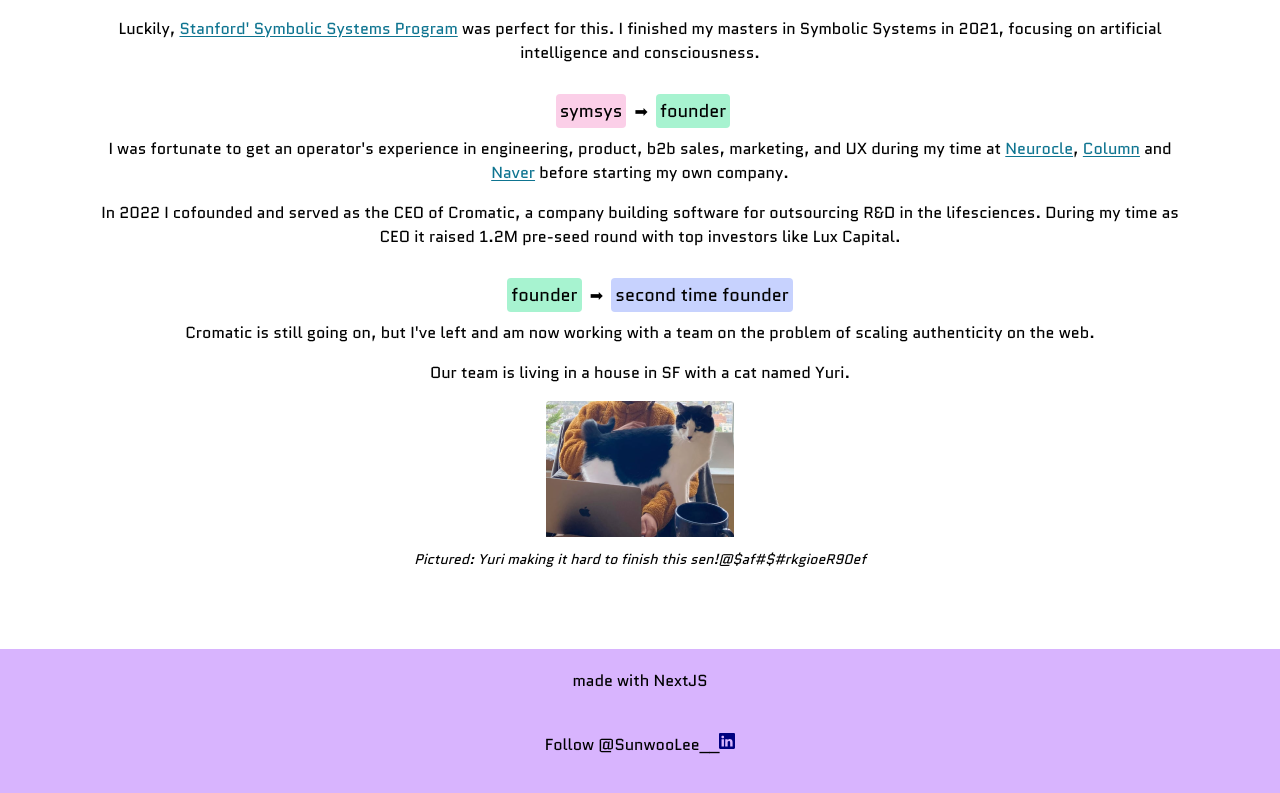
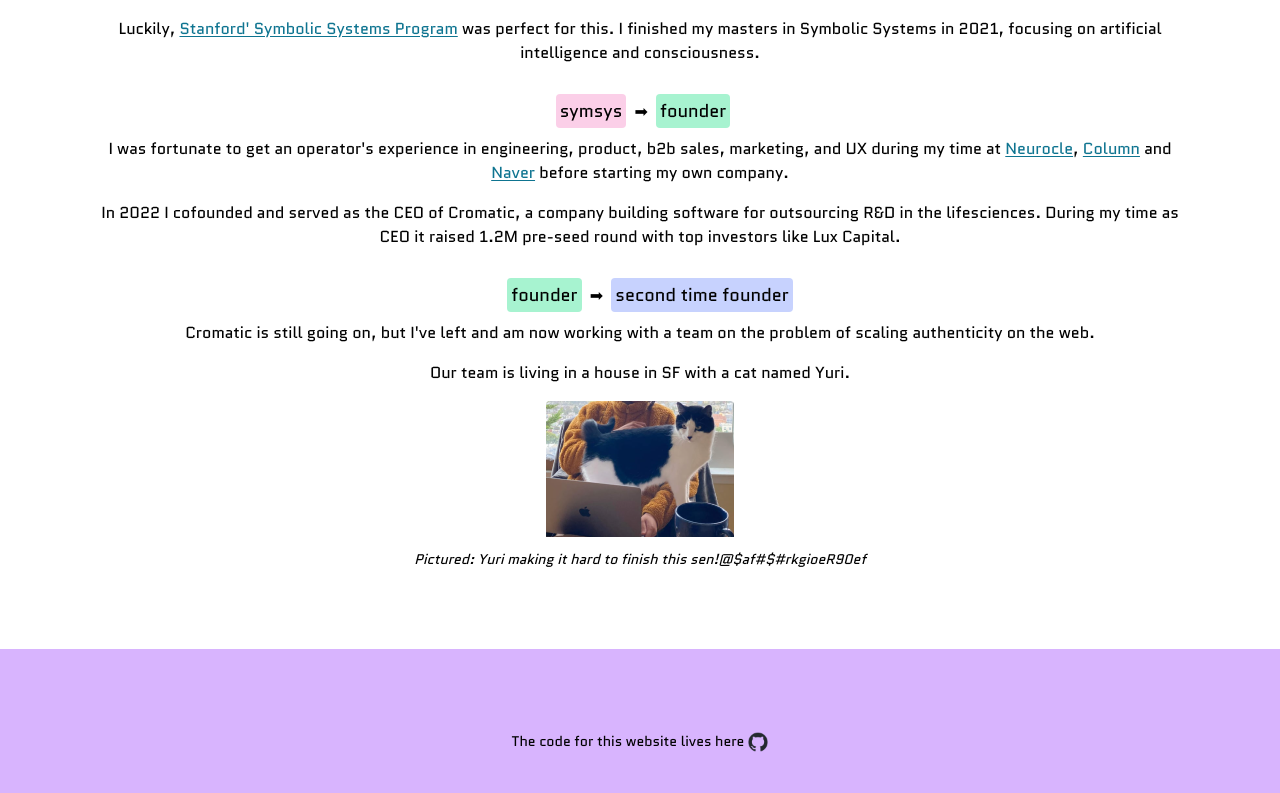
Before and after one commit to bookvacuum/personalsite, a Next.js app: page / in a window 1280 px wide. Shown: the part 1154-1947 px from the top of the page. Built offline with nearby package versions, Linux system fonts and the light colour scheme; no server answers.

Commit message:
finished footer

```diff
--- a/components/footer.js
+++ b/components/footer.js
@@ -1,17 +1,14 @@
-import Link from 'next/link'
+import github from '/public/github-mark.png';
+import Image from 'next/image';
+import Link from 'next/link';
 
 export default function Footer() {
 
 
     return(
-        <div className="h-32 text-center bg-purple-300 sm:h-48">
-               <div className='pt-5'>made with NextJS</div>
-            <div className='flex justify-center pt-10 mx-auto'>
-            <a href="https://twitter.com/SunwooLee__?ref_src=twsrc%5Etfw" class="twitter-follow-button" data-show-count="false">Follow @SunwooLee__</a>
-            <svg xmlns="http://www.w3.org/2000/svg" width="16" height="16" fill="navy" class="bi bi-linkedin" viewBox="0 0 16 16">
-  <path d="M0 1.146C0 .513.526 0 1.175 0h13.65C15.474 0 16 .513 16 1.146v13.708c0 .633-.526 1.146-1.175 1.146H1.175C.526 16 0 15.487 0 14.854V1.146zm4.943 12.248V6.169H2.542v7.225h2.401zm-1.2-8.212c.837 0 1.358-.554 1.358-1.248-.015-.709-.52-1.248-1.342-1.248-.822 0-1.359.54-1.359 1.248 0 .694.521 1.248 1.327 1.248h.016zm4.908 8.212V9.359c0-.216.016-.432.08-.586.173-.431.568-.878 1.232-.878.869 0 1.216.662 1.216 1.634v3.865h2.401V9.25c0-2.22-1.184-3.252-2.764-3.252-1.274 0-1.845.7-2.165 1.193v.025h-.016a5.54 5.54 0 0 1 .016-.025V6.169h-2.4c.03.678 0 7.225 0 7.225h2.4z"/>
-</svg>
-            </div>
-            </div>
+        <div className="justify-center h-32 text-center bg-purple-300 sm:h-48">
+            <Link href='https://github.com/bookvacuum/personalsite' className='relative text-sm rounded top-12 sm:top-20'>The code for this website lives here<Image className="inline-flex ml-1" src={github} alt="github" width="20" height="20" /></Link>
+        </div>
+
     )
 }
```
Also changed, not shown: public/github-mark.png (added).
